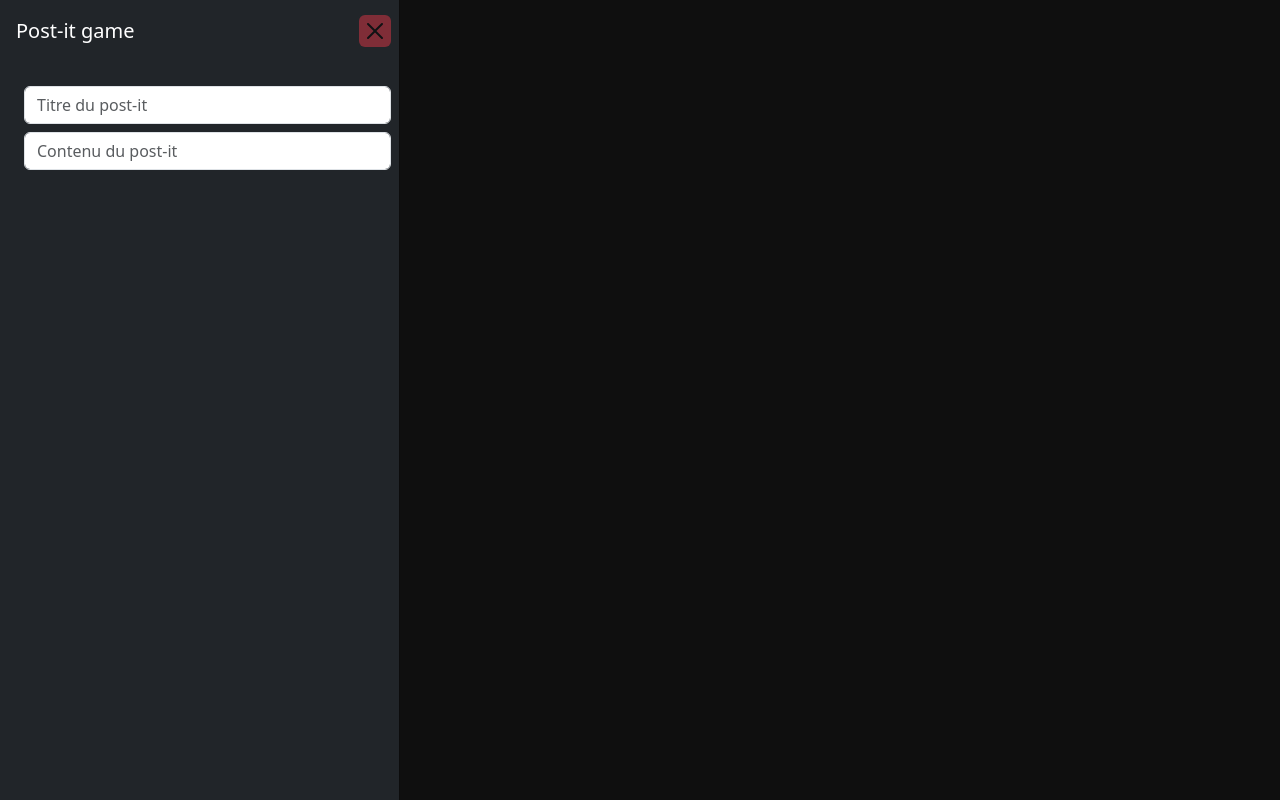
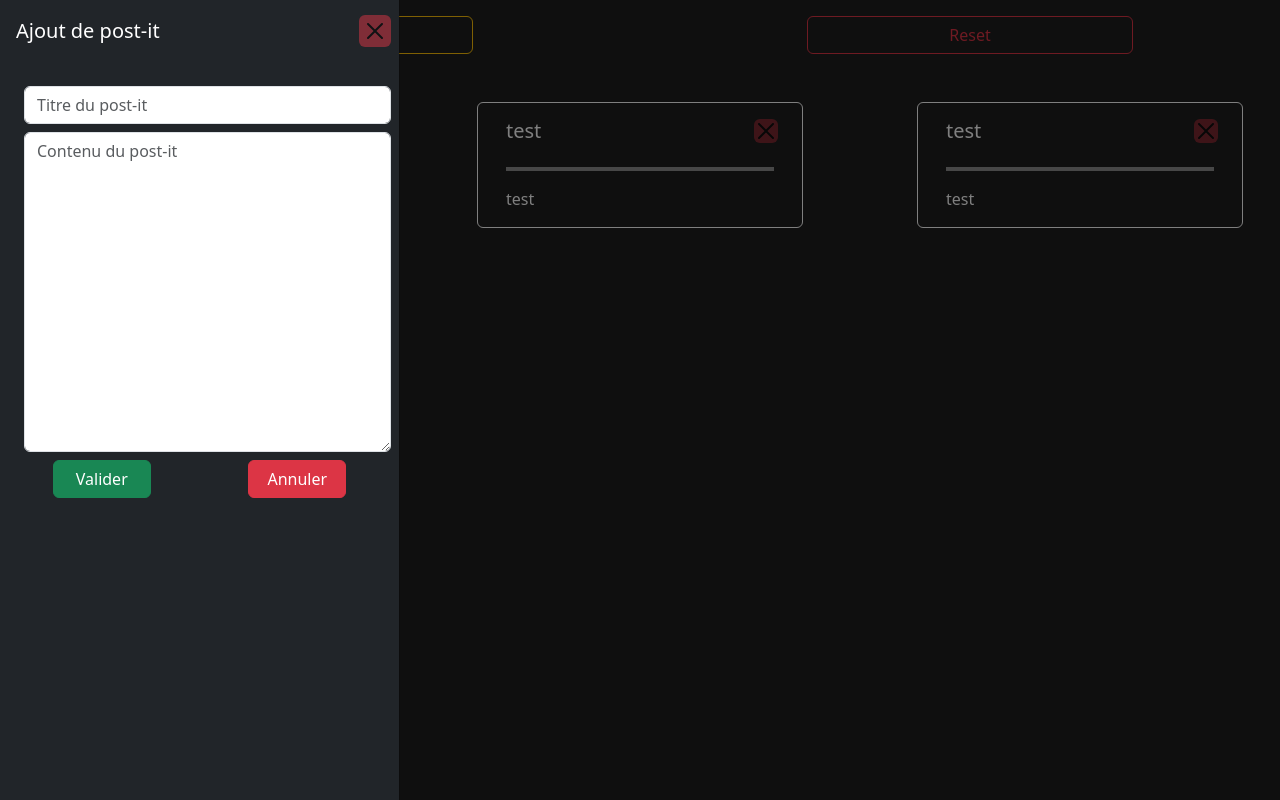
Before and after one commit to BarbierTheo/post-it, a plain HTML site: page index.html in a window 1280 px wide. Both pictures are taken after a click on the button "Ajouter un post-it". Drawn offline with nearby package versions, Linux system fonts and the light colour scheme.

Commit message:
repo du midi

```diff
--- a/asset/js/script.js
+++ b/asset/js/script.js
@@ -0,0 +1,5 @@
+document.getElementById("validateButton").addEventListener("click", function(){
+
+
+
+})
--- a/index.html
+++ b/index.html
@@ -10,23 +10,78 @@
 </head>
 
 <body style="background-color: rgb(30, 30, 30);">
-    <a class="btn btn-primary" data-bs-toggle="offcanvas" href="#offcanvasExample" role="button"
-        aria-controls="offcanvasExample">
-        Ajouter un post-it
-    </a>
+    <div class="row justify-content-around my-3 gap-3">
+        <a class="btn btn-outline-warning col-lg-3 col-8" data-bs-toggle="offcanvas" href="#offcanvasExample"
+            role="button" aria-controls="offcanvasExample">
+            Ajouter un post-it
+        </a>
+        <button type="button" class="btn btn-outline-danger col-lg-3 col-8">
+            Reset
+        </button>
+    </div>
 
     <div class="offcanvas offcanvas-start bg-dark" tabindex="-1" id="offcanvasExample"
         aria-labelledby="offcanvasExampleLabel">
         <div class="offcanvas-header">
-            <h5 class="offcanvas-title text-white" id="offcanvasExampleLabel">Post-it game</h5>
-            <button type="button" class="btn-close bg-danger" data-bs-dismiss="offcanvas" aria-label="Close"></button>
+            <h5 class="offcanvas-title text-white" id="offcanvasExampleLabel">Ajout de post-it</h5>
+            <button type="button" class="btn-close bg-danger" data-bs-dismiss="offcanvas" aria-label="Close"
+                id="closeButton"></button>
         </div>
         <div class="offcanvas-body">
-            <input type="text" class="form-control m-2" id="titlePostIt" placeholder="Titre du post-it">
-            <input type="text" class="form-control m-2" id="textPostIt" placeholder="Contenu du post-it">
+            <input type="text" class="form-control m-2" id="titlePostItEntry" placeholder="Titre du post-it">
+            <textarea class="form-control m-2" id="textPostItEntry" placeholder="Contenu du post-it"
+                style="height: 20rem;"></textarea>
+            <div class="row justify-content-around">
+                <button type="button" class="btn btn-success col-3" id="validateButton">Valider</button>
+                <button type="button" class="btn btn-danger col-3" id="cancelButton">Annuler</button>
+            </div>
         </div>
     </div>
 
+    <div class="row gap-3 justify-content-around my-5">
+
+        <div class="col-lg-3 col-md-6 col-10 card bg-transparent border-white" id="postit">
+            <div class="card-body">
+                <div class="row justify-content-between">
+                    <h5 class="card-title text-white col-10" id="titlePostIt">test</h5>
+                    <button type="button" class="btn-close bg-danger col-lg-4 col-10 mx-2" aria-label="Close"
+                        id="closeCard"></button>
+                </div>
+                <hr class="border border-white border-2 opacity-50">
+                <p class="card-text text-white" id="textPostIt">test</p>
+            </div>
+        </div>
+
+        <div class="col-lg-3 col-md-6 col-10 card bg-transparent border-white" id="postit">
+            <div class="card-body">
+                <div class="row justify-content-between">
+                    <h5 class="card-title text-white col-10" id="titlePostIt">test</h5>
+                    <button type="button" class="btn-close bg-danger col-lg-4 col-10 mx-2" aria-label="Close"
+                        id="closeCard"></button>
+                </div>
+                <hr class="border border-white border-2 opacity-50">
+                <p class="card-text text-white" id="textPostIt">test</p>
+            </div>
+        </div>
+
+        <div class="col-lg-3 col-md-6 col-10 card bg-transparent border-white" id="postit">
+            <div class="card-body">
+                <div class="row justify-content-between">
+                    <h5 class="card-title text-white col-10" id="titlePostIt">test</h5>
+                    <button type="button" class="btn-close bg-danger col-lg-4 col-10 mx-2" aria-label="Close"
+                        id="closeCard"></button>
+                </div>
+                <hr class="border border-white border-2 opacity-50">
+                <p class="card-text text-white" id="textPostIt">test</p>
+            </div>
+        </div>
+
+
+
+
+
+
+    </div>
 
     <script src="https://cdn.jsdelivr.net/npm/bootstrap@5.3.3/dist/js/bootstrap.bundle.min.js"
         integrity="sha384-YvpcrYf0tY3lHB60NNkmXc5s9fDVZLESaAA55NDzOxhy9GkcIdslK1eN7N6jIeHz"
```
